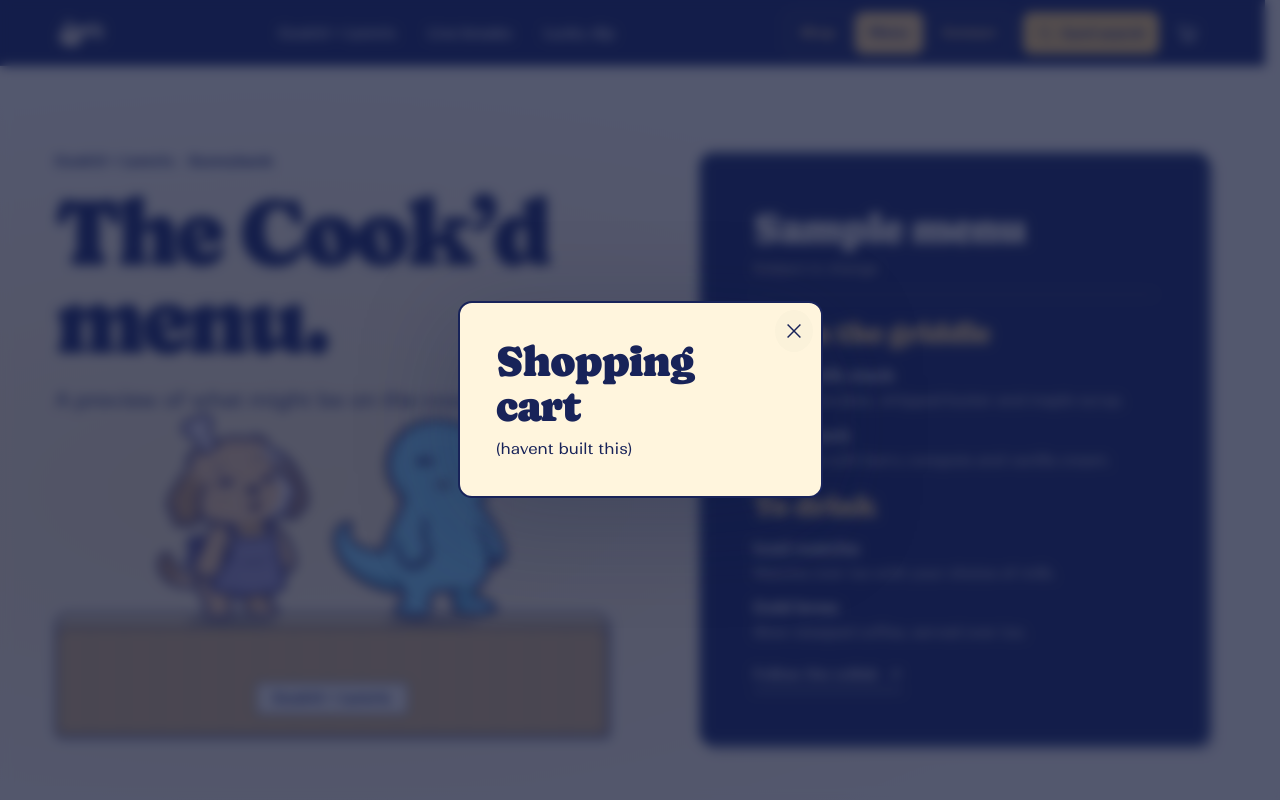
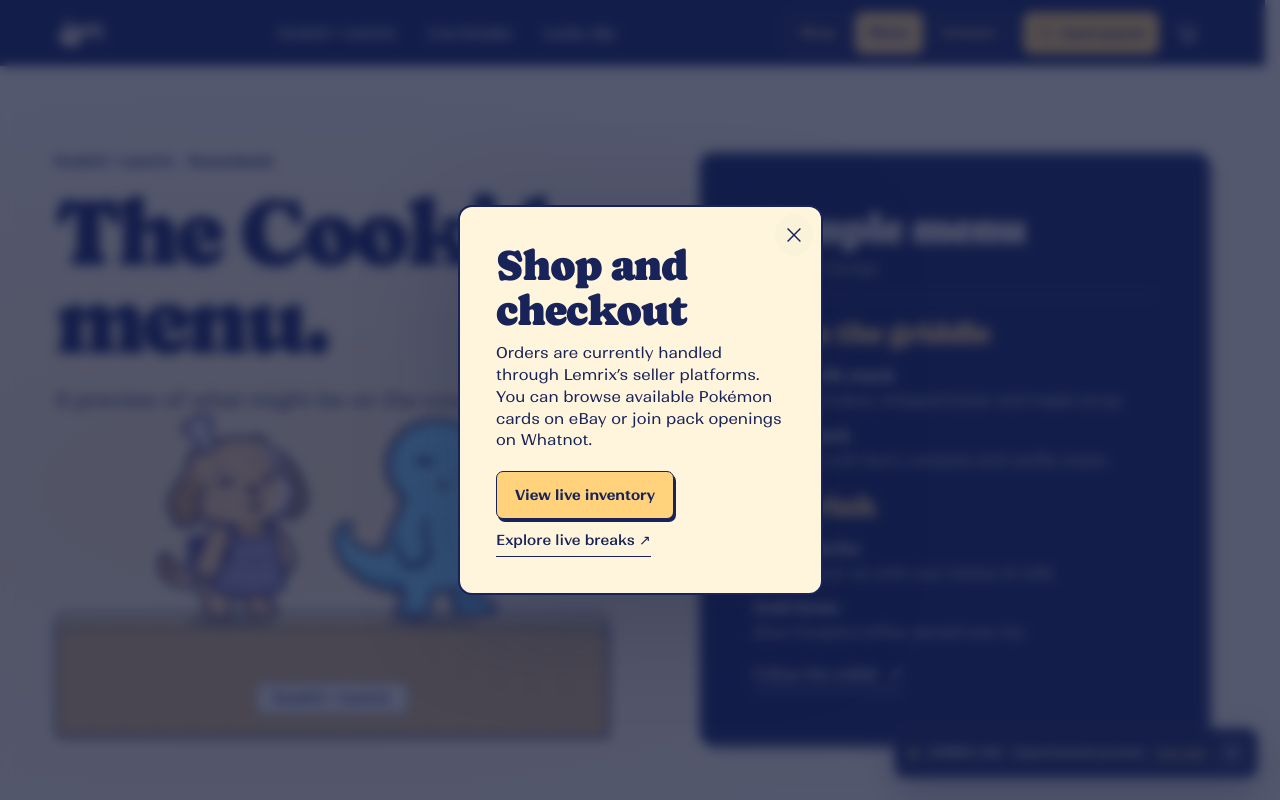
Before and after one commit to nijamii2027/Lemrix, a plain HTML site: page dist/menu/index.html in a window 1280 px wide. Both pictures are taken after a click on the button "Shopping options". Shown: the top 800 px of the page. Drawn offline with Linux system fonts and the light colour scheme.

Commit message:
Experiment: polish /menu/ layout, shopping guidance and preview isolation

```diff
--- a/dist/menu/index.html
+++ b/dist/menu/index.html
@@ -9,7 +9,7 @@
 <meta name="description" content="A preview of the Cook’d × Lemrix café menu in Sunnybank.">
 <meta property="og:title" content="The Cook’d menu | Cook’d × Lemrix">
 <meta property="og:description" content="A preview of the Cook’d × Lemrix café menu in Sunnybank.">
-<meta property="og:image" content="https://lemrix-collector-club.beefybag2.chatgpt.site/assets/rebrand/lemrix-new-logo.png">
+<meta property="og:image" content="https://lemrix-experiment.vercel.app/assets/rebrand/lemrix-new-logo.png">
 <title>The Cook’d menu | Cook’d × Lemrix</title><link rel="icon" href="/favicon.svg" type="image/svg+xml">
 <link rel="preload" href="/assets/Caprasimo-Regular.ttf" as="font" type="font/ttf" crossorigin>
 <link rel="preload" href="/assets/ranade-400.woff2" as="font" type="font/woff2" crossorigin>
@@ -28,6 +28,10 @@
 <script src="/assets/vendor/gsap-3.13.0.min.js" defer></script>
 <script src="/animation-runtime.js?v=autostart-7" defer></script>
 <script src="/menu-mascots.js?v=1" defer></script>
+<meta name="robots" content="noindex,nofollow,noarchive">
+<meta property="og:url" content="https://lemrix-experiment.vercel.app/menu/">
+<link rel="stylesheet" href="/lab-polish.css?v=1">
+<script src="/lab-polish.js?v=1" defer></script>
 </head>
 <body class="lemrix-site storefront-page menu-route">
 <svg class="theme-filters" aria-hidden="true" width="0" height="0" focusable="false" style="position:absolute;overflow:hidden"><defs><filter id="lemrix-logo-tone" color-interpolation-filters="sRGB"><feColorMatrix type="matrix" values="1.0181818182 0.0000000000 0.0000000000 0.0000000000 -0.0176827094 0.0000000000 1.0260416667 0.0000000000 0.0000000000 -0.0236928105 0.0000000000 0.0000000000 1.0882352941 0.0000000000 -0.0692041522 0.0000000000 0.0000000000 0.0000000000 1.0000000000 0.0000000000"/></filter></defs></svg>
@@ -50,7 +54,7 @@
       <button class="nav-search" id="open-search" type="button" data-dialog="#search-dialog" aria-label="Card search" aria-haspopup="dialog">
         <svg viewBox="0 0 24 24" aria-hidden="true"><circle cx="10.5" cy="10.5" r="6.5"/><path d="m16 16 5 5"/></svg><span>Card search</span>
       </button>
-      <button class="icon-button cart-nav" type="button" data-dialog="#cart-dialog" aria-label="Shopping cart" aria-haspopup="dialog">
+      <button class="icon-button cart-nav" type="button" data-dialog="#cart-dialog" aria-label="Shopping options" aria-haspopup="dialog">
         <svg viewBox="0 0 24 24" aria-hidden="true"><path d="M2 4h3l2.5 11h11l2-8H6"/><circle cx="9" cy="19" r="1.4"/><circle cx="17" cy="19" r="1.4"/></svg>
       </button>
       <button class="icon-button mobile-menu-button" id="menu-button" type="button" aria-controls="mobile-menu" aria-label="Open navigation" aria-expanded="false"><svg viewBox="0 0 24 24" aria-hidden="true"><path d="M3 8h18M3 16h18"/></svg></button>
@@ -117,8 +121,12 @@
 </dialog>
 <dialog id="cart-dialog" class="site-dialog" aria-labelledby="cart-dialog-title" data-lenis-prevent>
   <button type="button" class="dialog-close icon-button" aria-label="Close" data-close><svg viewBox="0 0 24 24" aria-hidden="true"><path d="m5 5 14 14M19 5 5 19"/></svg></button>
-  <h2 id="cart-dialog-title">Shopping cart</h2>
-  <p>(havent built this)</p>
+  <h2 id="cart-dialog-title">Shop and checkout</h2>
+  <p>Orders are currently handled through Lemrix’s seller platforms. You can browse available Pokémon cards on eBay or join pack openings on Whatnot.</p>
+  <div class="lab-cart-actions">
+    <a class="button collector-primary" href="https://www.ebay.com.au/usr/lemrix" target="_blank" rel="noopener">View live inventory</a>
+    <a class="text-link" href="https://www.whatnot.com/user/lemrix" target="_blank" rel="noopener">Explore live breaks ↗</a>
+  </div>
 </dialog>
 <dialog id="contact-dialog" class="site-dialog" aria-labelledby="contact-dialog-title" data-lenis-prevent>
   <button type="button" class="dialog-close icon-button" aria-label="Close" data-close><svg viewBox="0 0 24 24" aria-hidden="true"><path d="m5 5 14 14M19 5 5 19"/></svg></button>
```
